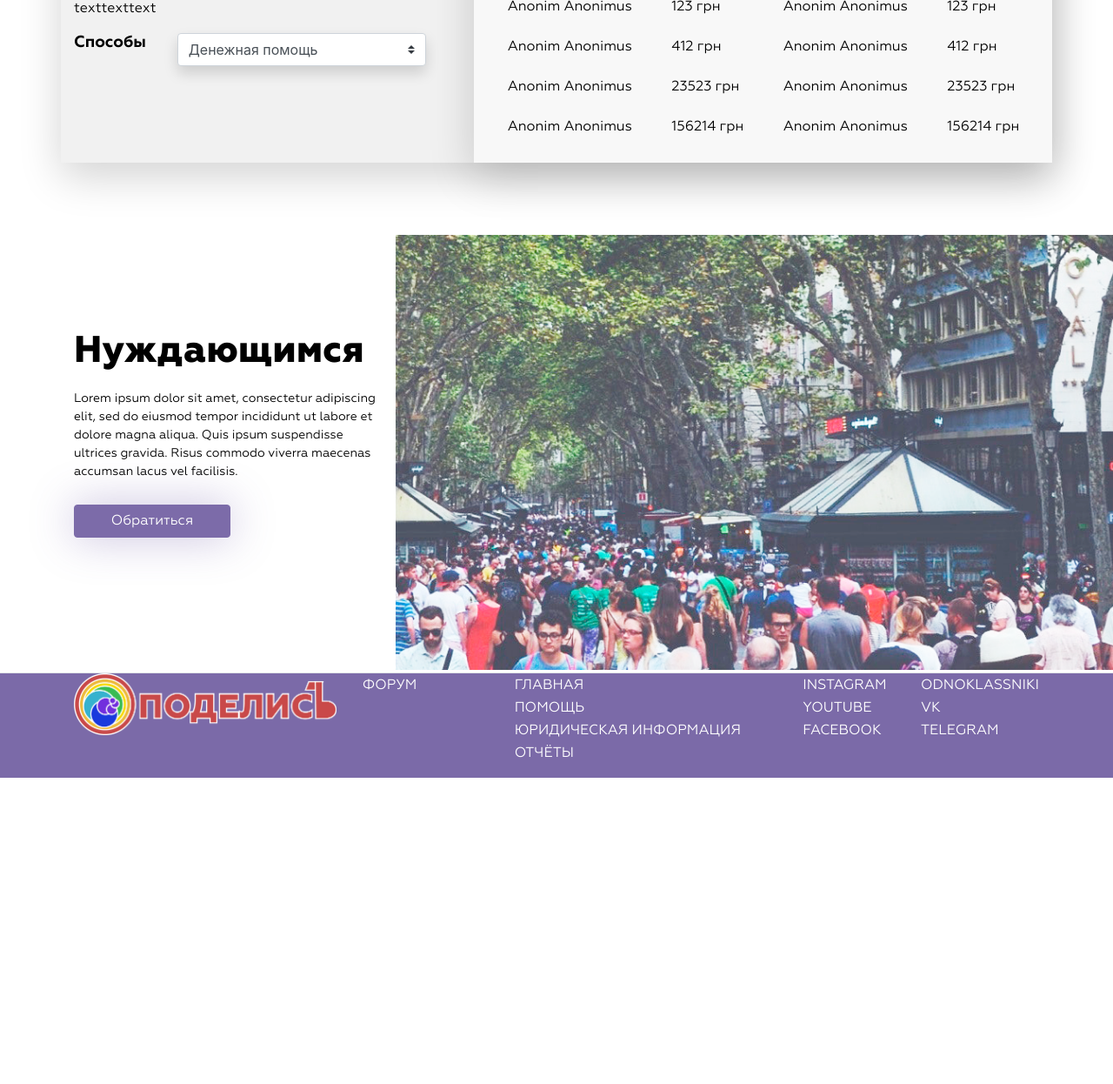
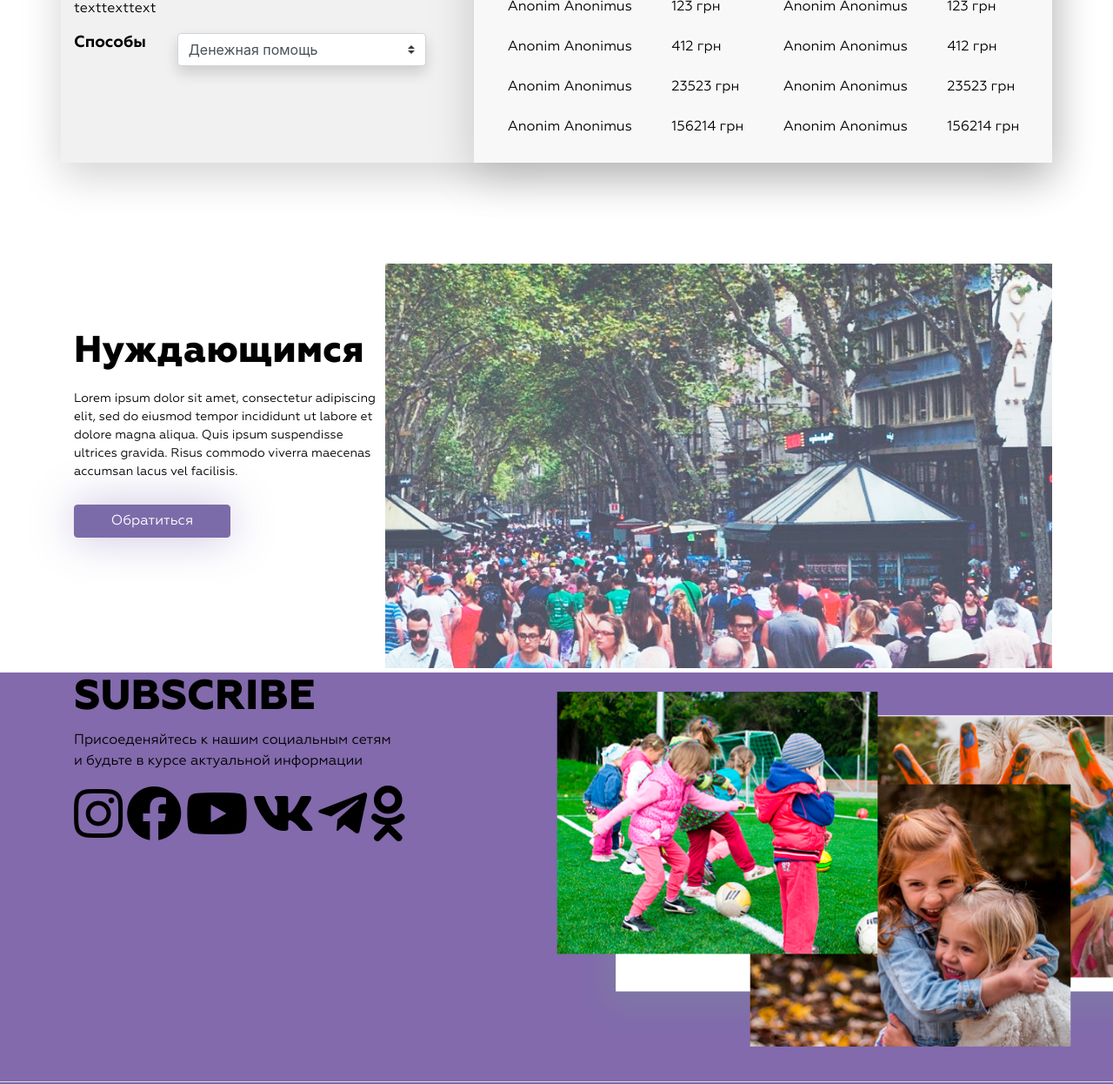
Before and after one commit to GudleifGD/shareit, a plain HTML site: page index.html in a window 1280 px wide. Shown: the part 1232-2478 px from the top of the page at 87% size. Before the commit the page ends 2126 px from the top, so only its background shows below. Drawn offline with nearby package versions, Linux system fonts and the light colour scheme.

Commit message:
bbbbbbbbb

```diff
--- a/css/style.less
+++ b/css/style.less
@@ -124,10 +124,12 @@ a:hover,
     margin-left: auto;
     margin-right: auto;
 }
+
 .logo {
     max-width: 180px;
     height: auto;
 }
+
 .btn-primary,
 .btn-primary:hover {
     background-color: #7c6ba9;
@@ -166,6 +168,7 @@ a:hover,
     left: 0px;
     top: -5px;
 }
+
 .content_header::after {
     content: url(../img/line.png);
     position: absolute;
@@ -187,7 +190,7 @@ a:hover,
 
 .footer {
     margin-bottom: 0 !important;
-
+    padding-top: 20px;
 }
 
 
@@ -205,48 +208,57 @@ a:hover,
     min-height: 145px;
     margin-top: 137px;
 }
+
 .last_news_left {
 
     height: 145px;
-    background-image:url(../img/videoch.png);
-    background-size:cover;
+    background-image: url(../img/videoch.png);
+    background-size: cover;
     background-position: -50px center;
 }
+
 .last_news_right {
 
     height: 145px;
-    background-image:url(../img/backvideo.png);
-    background-size:cover;
-    background-position:center right;
+    background-image: url(../img/backvideo.png);
+    background-size: cover;
+    background-position: center right;
 }
-.form-give{
+
+.form-give {
     background-color: #f8f8f8;
 }
+
 .last_news_right>p {
     width: 215px;
     height: 55px;
     overflow: hidden;
     font-size: 12px;
 }
-.img_pay img{
+
+.img_pay img {
     margin-right: auto !important;
 }
 
 .all-video>h4 {
     color: #fff;
 }
+
 .all-video>a {
     color: #fff;
-    box-shadow: 0 0 10px rgba(0,0,0,0.5);
+    box-shadow: 0 0 10px rgba(0, 0, 0, 0.5);
 }
-.all-video>a>img{
-    box-shadow: 0 0 15px rgba(0,0,0,0.7);
+
+.all-video>a>img {
+    box-shadow: 0 0 15px rgba(0, 0, 0, 0.7);
 }
-.donate{
+
+.donate {
     background: #f1f1f1;
     border-radius: 50px 0 0 0;
 }
-.dimg{
+
+.dimg {
     margin-top: 50px;
 
 }
@@ -255,26 +267,46 @@ a:hover,
     height: 250px;
     margin-top: 170px;
 }
+
 .need>p {
     font-size: 14px;
 }
+
 .btn-shadow {
-    box-shadow: 0 0 50px rgba(109,87,165,0.38);
+    box-shadow: 0 0 50px rgba(109, 87, 165, 0.38);
     width: 180px;
 }
 
 .back_need {
     min-height: 570px;
     background-image: url(../img/backneed.png);
-    background-repeat:no-repeat;
-    background-size: auto 500px;
+    background-repeat: no-repeat;
+    background-size: auto 465px;
     background-position: right 95%;
 }
-@media (max-width: 530px) {
-    .dimg{max-width: 300px;}
+
+@media screen and (max-width: 530px) {
+    .back_need {
+        background-image: none;
+    }
 }
-.donaters p{
+
+@media screen and (max-width: 530px) {
+    .dimg {
+        max-width: 300px;
+    }
+}
+
+.donaters p {
     line-height: 0.7em;
     min-height: 30px;
+}
 
+.net {
+    min-height: 470px;
+    background-image: url(../img/backnet.png);
+    background-repeat: no-repeat;
+    background-size: cover;
+    background-position: left center;
+    .light;
 }
--- a/index.html
+++ b/index.html
@@ -241,20 +241,70 @@
             </div>
         </div>
     </section>
-    <section class="back_need">
-        <div class="container">
+    <section class="">
+        <div class="container back_need">
             <div class="row ">
                 <div class="col-xs-12 col-md-5 col-lg-4 need d-flex flex-column justify-content-around">
                     <h2>Нуждающимся</h2>
-                    <p>Lorem ipsum dolor sit amet, consectetur adipiscing elit, sed do eiusmod tempor incididunt ut labore et dolore magna aliqua. Quis ipsum suspendisse ultrices gravida. Risus commodo viverra maecenas accumsan lacus vel facilisis. </p>
+                    <p>Lorem ipsum dolor sit amet, consectetur adipiscing elit, sed do eiusmod tempor incididunt ut
+                        labore et dolore magna aliqua. Quis ipsum suspendisse ultrices gravida. Risus commodo viverra
+                        maecenas accumsan lacus vel facilisis. </p>
                     <a href="#" role="button" class="btn btn-primary btn-shadow">Обратиться</a>
                 </div>
             </div>
         </div>
     </section>
+    <section class="net">
+        <div class="container">
+            <div class="row">
+                <div class="col-12 col-md-6">
+                    <h1>SUBSCRIBE</h1>
+                    <p>Присоеденяйтесь к нашим социальным сетям <br>
+                        и будьте в курсе актуальной информации</p>
+                    <div class="net-icon">
+                        <a href="#"><i class="fab fa-instagram fa-4x"></i> </a>
+                        <a href="#"><i class="fab fa-facebook fa-4x"></i> </a>
+                        <a href="#"><i class="fab fa-youtube fa-4x"></i> </a>
+                        <a href="#"><i class="fab fa-vk fa-4x"></i> </a>
+                        <a href="#"><i class="fab fa-telegram-plane fa-4x"></i> </a>
+                        <a href="#"><i class="fab fa-odnoklassniki fa-4x"></i> </a>
+                    </div>
+                </div>
+            </div>
+
+        </div>
+
+    </section>
+
+
+
+
+
+
+
+
+
+
+
+
+
+
+
+
+
+
+
+
+
+
+
+
+
+
+
     <footer class="footer border-top b_purple">
         <div class="container ">
-            <div class="footer pt-0 my-md-0 pt-md-0 row ">
+            <div class="footer pt-2 my-md-0 pt-md-0 row ">
                 <div class="col-12 col-md">
                     <img class="mb-2 img-fluid" src="img/logo.png" alt="/">
                 </div>
```
Also changed, not shown: css/style.css, img/backnet.png (added).
